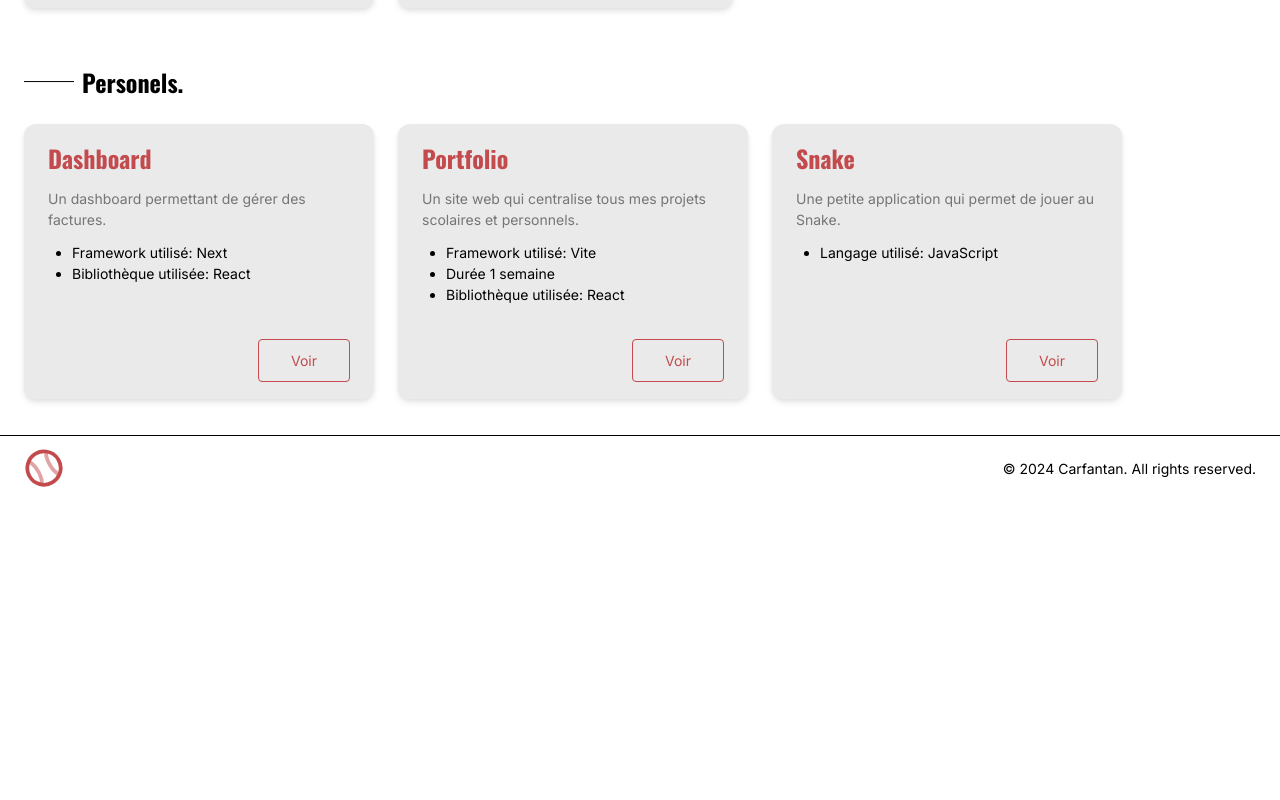
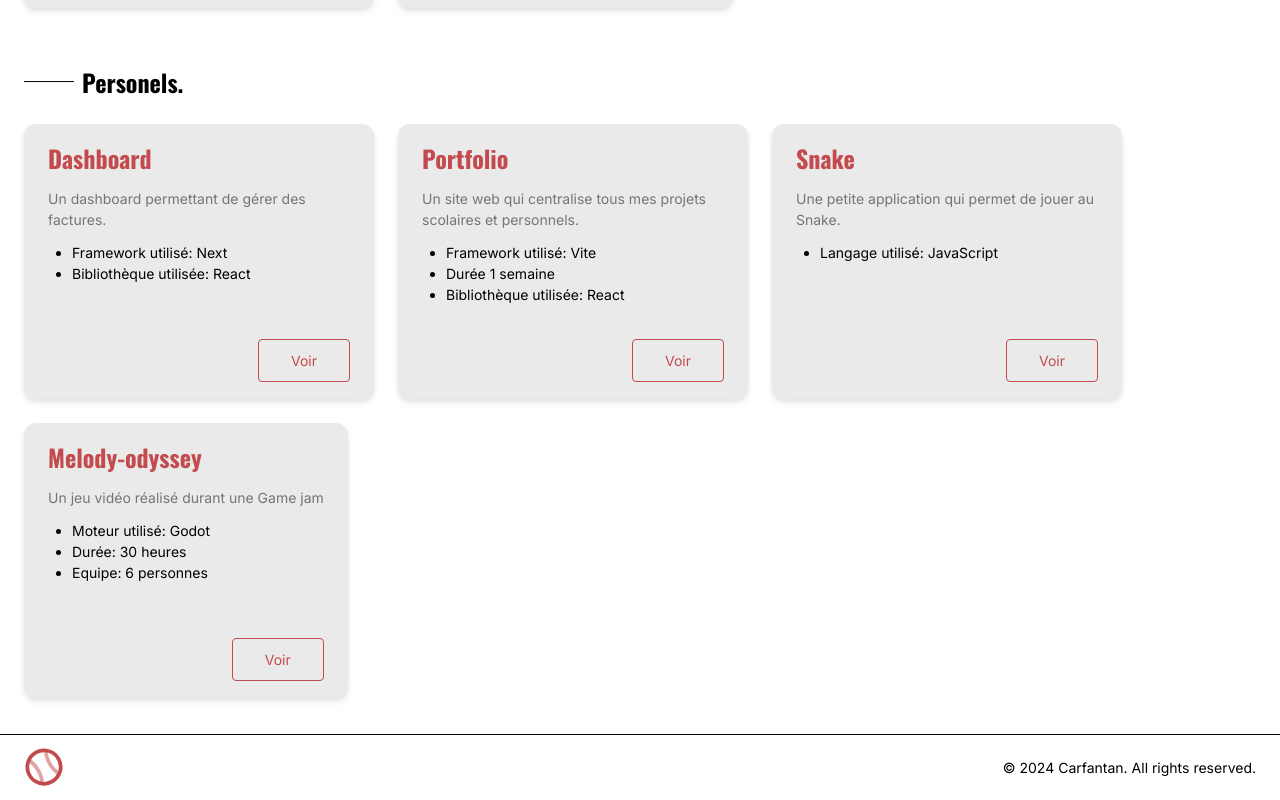
Before and after one commit to SkOor17/portfolio, a React (Vite) app: page /projects in a window 1280 px wide. Shown: the part 796-1596 px from the top of the page. Before the commit the page ends 1297 px from the top, so only its background shows below. Built offline with nearby package versions, Linux system fonts and the light colour scheme.

Commit message:
add links projectcs and fix image size

```diff
--- a/src/data/datas.tsx
+++ b/src/data/datas.tsx
@@ -91,7 +91,8 @@ export const projects: ProjectType[] = [
             "Ce projet à été réalisé en suivant le tutoriel de Vercel. Il permet d'apprendre à développer une application fullstack de gestions de factures en utilisant une database, avec un système de compte et de connexions.",
             "Grâce à ce tutoriel j'ai pu comprendre plusieurs principes de Next et comment optimiser l'application de la meilleure manière. De plus j'ai appris à déployer l'application avec Vercel et à utiliser des bases de données pour gérer et stocker toutes les données nécessaires pour faire foncitonner l'application. Enfin, j'ai aussi acquérit quelques connaissances en UX, par exemple pour afficher en avance des modèle en attendant que les données soient récupérées de la base de données."
         ],
-        img: "/assets/dashboard.png"
+        img: "/assets/dashboard.png",
+        link: "https://nextjs-dashboard-sooty-two-16.vercel.app/"
     },
     {
         id: 6,
@@ -140,6 +141,24 @@ export const projects: ProjectType[] = [
         link: "https://tasselysium.noknok.dev/#/",
         toDisplay: true
     },
+    {
+        id: 9,
+        title: "Melody-odyssey",
+        description: "Un jeu vidéo réalisé durant une Game jam",
+        keyWords: [
+            "Moteur utilisé: Godot",
+            "Durée: 30 heures",
+            "Equipe: 6 personnes"
+        ],
+        category: "perso",
+        texte:
+        [
+            "Lors d'une game jam intense de 30 heures, j'ai eu l'opportunité de développer un jeu vidéo au sein d'une équipe de 6 personnes, une expérience qui m'a permis d'acquérir et de renforcer de nombreuses compétences. Nous avons dû gérer efficacement la pression du temps, prioriser les tâches et collaborer étroitement pour respecter les délais serrés. J'ai également appris à utiliser le moteur de jeu Godot, en m'adaptant rapidement à ses fonctionnalités et en contribuant à la création d'un prototype fonctionnel.",
+            "Cette expérience m'a permis de développer mes compétences en résolution de problèmes, en communication d'équipe et en gestion de projet, tout en renforçant ma capacité à travailler sous contraintes techniques et temporelles."
+        ],
+        img: "/assets/melody_odyssey.png",
+        link: "https://koriaaaaaaaaaaa.itch.io/melody-odyssey",
+    },
 ]
 
 export const skills: Skill[] = [
--- a/src/pages/Project.tsx
+++ b/src/pages/Project.tsx
@@ -41,19 +41,26 @@ export default function Project() {
                 <p className='title'>
                     Projet {projet?.title}
                 </p>
-                <div className='flex flex-col gap-8 items-center justify-between min-h-fit md:justify-normal md:flex-row md:items-start md:gap-24'>
+                <div className='flex flex-col gap-8 items-center justify-between min-h-fit md:justify-normal md:flex-row md:items-start md:gap-24 md:min-h-fit'>
                     <div className='flex w-full md:w-[calc(75vh)] md:gap-6 md:flex md:flex-col md:min-h-full'>
                         <div className='space-y-3 text-base'>
                             {projet?.texte.map((str, index) => (
                                 <p key={index}>{str}</p>
                             ))}
                         </div>
-                        <div className='hidden md:block md:mt-auto'>
-                            <Button type='primary' link='/projects'>Voir les autres projets</Button>
+                        <div className='flex flex-col gap-2'>
+                            {projet.link &&
+                                <div className='hidden md:block md:mt-auto w-fit'>
+                                    <Button type='secondary' link={projet.link}>Accéder</Button>
+                                </div>
+                            }
+                            <div className='hidden md:block md:mt-auto w-fit'>
+                                <Button type='primary' link='/projects'>Voir les autres projets</Button>
+                            </div>
                         </div>
                     </div>
                     <motion.div
-                        className="max-w-[calc(40vh)] md:max-h-[calc(65vh)] h-fit flex lg:w-fit"
+                        className="max-w-[calc(40vh)] md:max-w-none md:max-h-[calc(65vh)] min-h-fit flex lg:w-fit"
                         initial={{opacity: 0}}
                         whileInView={{opacity: 1}}
                         viewport={{ once: true }}
@@ -63,14 +70,21 @@ export default function Project() {
                         }}
                     >
                         <img
-                            className="w-full h-full rounded-lg object-cover"
+                            className="rounded-lg object-cover"
                             src={projet?.img}
                             alt=""
                         />
                     </motion.div>
                 </div>
-                <div className='md:hidden w-full flex justify-center'>
-                    <Button type='primary' link='/projects'>Voir les autres projets</Button>
+                <div className='flex flex-col gap-2'>
+                    {projet.link &&
+                        <div className='md:hidden w-full flex justify-center'>
+                            <Button type='secondary' link={projet.link}>Accéder</Button>
+                        </div>
+                    }
+                    <div className='md:hidden w-full flex justify-center'>
+                        <Button type='primary' link='/projects'>Voir les autres projets</Button>
+                    </div>
                 </div>
             </div>
 
```
Also changed, not shown: public/assets/melody_odyssey.png (added).
